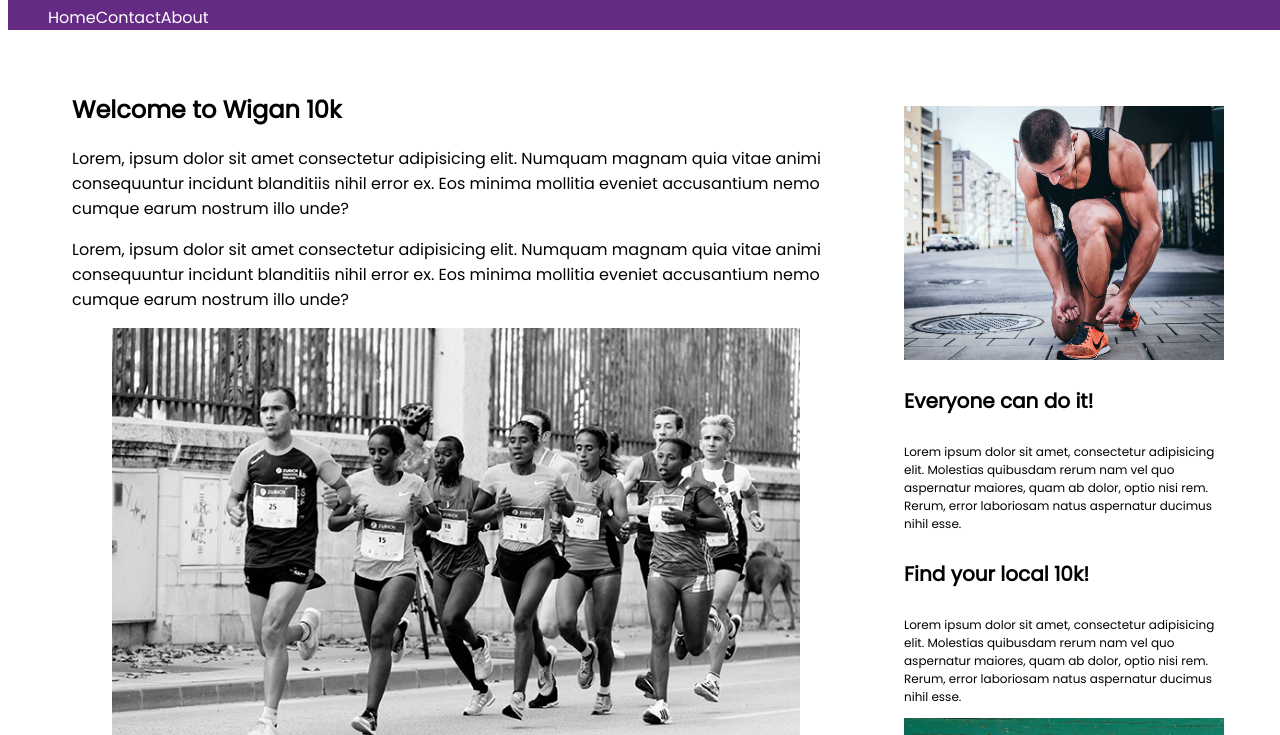
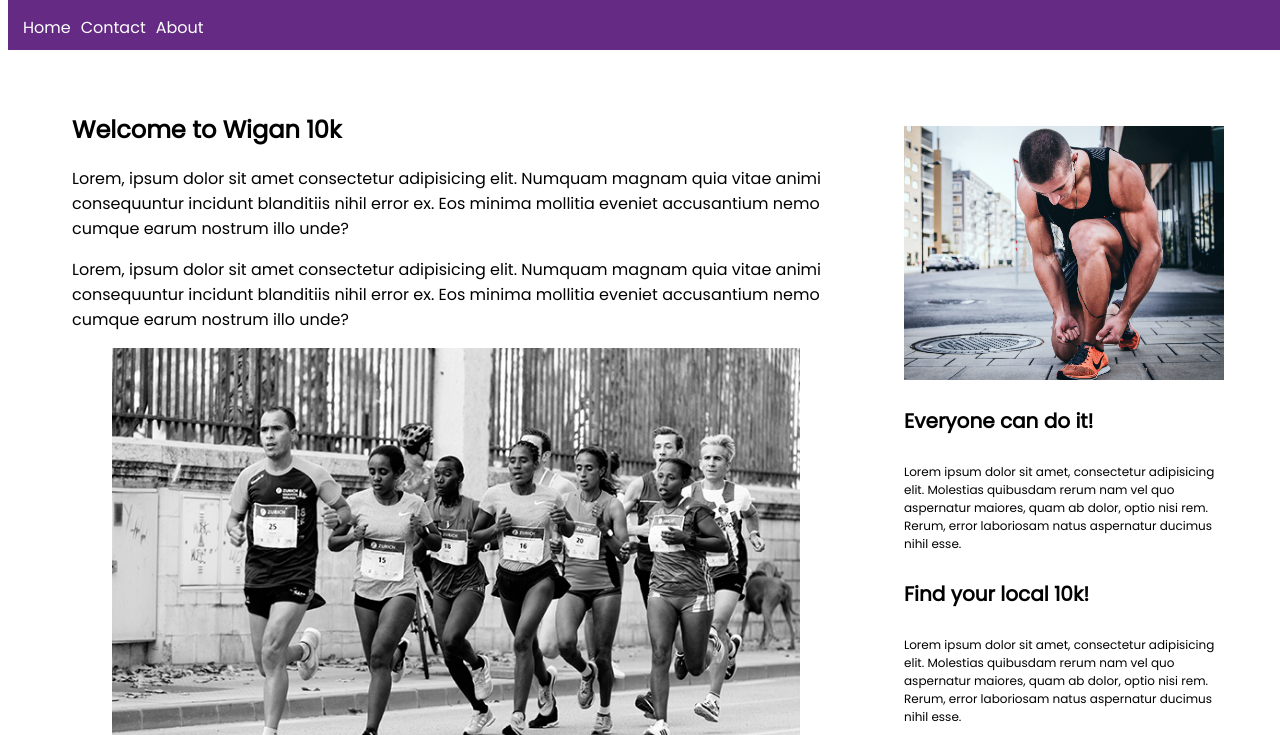
Before and after one commit to wigan-coders/html-class, a plain HTML site: page index.html in a window 1280 px wide. Shown: the part 85-820 px from the top of the page. Drawn offline with Linux system fonts and the light colour scheme.

Commit message:
added padding to links in nav

```diff
--- a/index.html
+++ b/index.html
@@ -16,7 +16,7 @@
 			<h1>Wigan Marathon</h1>
 
 			<ul class="header-links">
-				<li class="header-li"><a href="#">Home</a></li>
+				<li class="header-li"><a href="https://github.com/" target="blank">Home</a></li>
 				<li class="header-li"><a href="#">Contact</a></li>
 				<li class="header-li"><a href="#">About</a></li>
 			</ul>
--- a/styles.css
+++ b/styles.css
@@ -5,11 +5,13 @@ html, body {
 
 .header-links {
   list-style-type: none;
+  padding: 10px;
 }
 
 .header-links li a {
   text-decoration: none !important;
   color: #fff;
+  padding: 5px;
 }
 
 nav ul {
```
